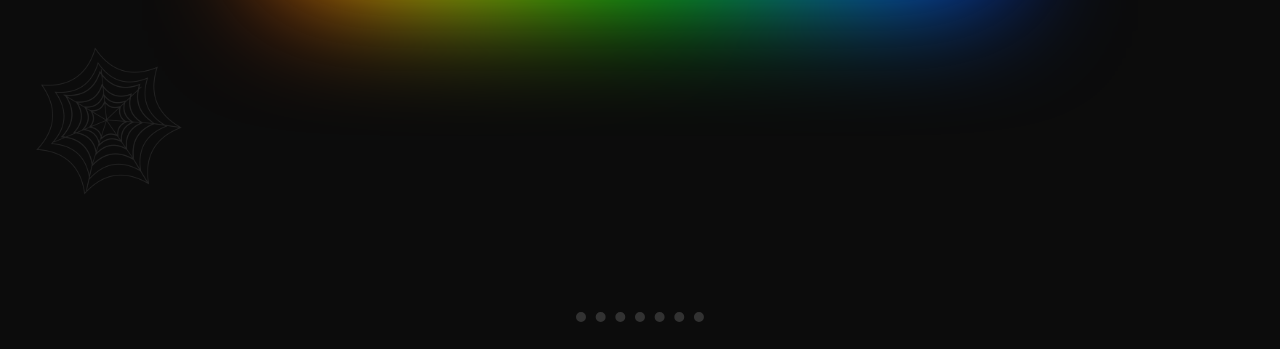
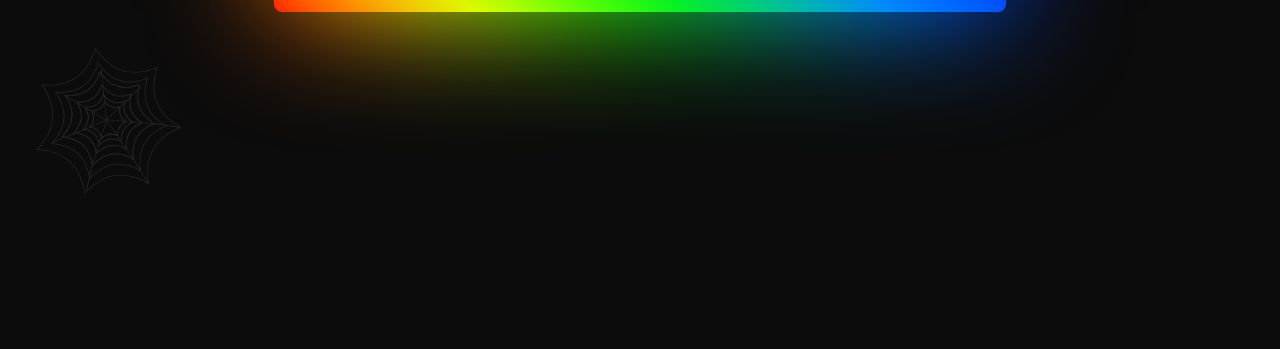
Before and after one commit to Karanxidhu/personal-site-2.0, a plain HTML site: page index.html in a window 1280 px wide. Shown: the part 588-937 px from the top of the page. Drawn offline with Linux system fonts and the light colour scheme.

Commit message:
Update utility.css

```diff
--- a/utility.css
+++ b/utility.css
@@ -15,7 +15,7 @@
     height: 500px;
 }
 .height-large{
-    height: 860px;
+    height: 900px;
 }
 .padding-text-small{
     padding: 0 30px;
```
